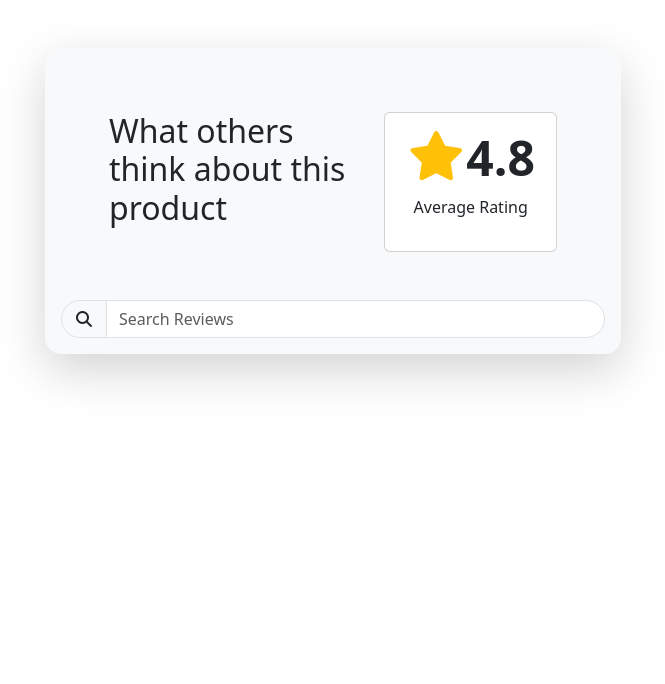
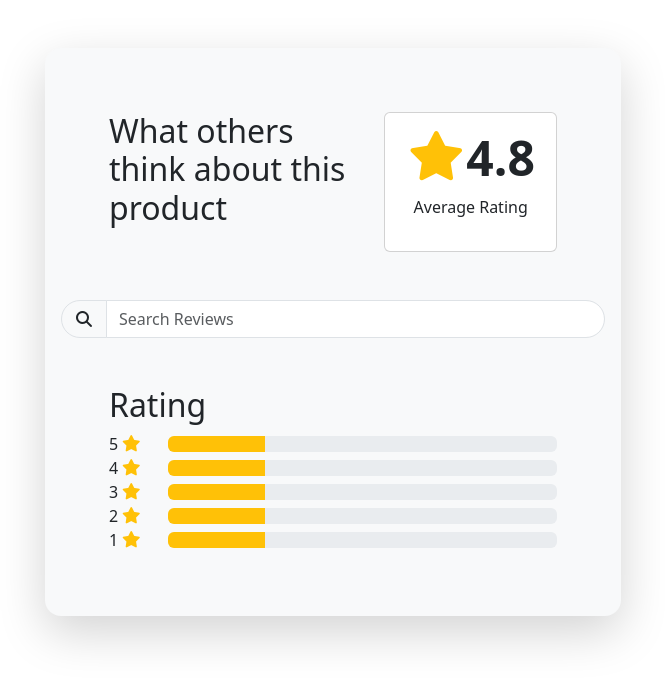
Before and after one commit to Punglitt/RatingComponent, a plain HTML site: page index.html in a window 1280 px wide. Shown: the whole page, without its empty margins (307-972 px from the left). Drawn offline with Linux system fonts and the light colour scheme.

Commit message:
Create Rating Distribution (#4)

```diff
--- a/index.html
+++ b/index.html
@@ -45,6 +45,47 @@
           </div>
         </div>
       </div>
+      <!--Rating Distribution -->
+      <div class="row p-5">
+        <div class="col-12">
+          <h2>Rating</h2>
+          <!--For Level 5 -->
+          <div Class="d-flex align-items-center gap-1">
+            <span>5</span><i class="fa-solid fa-star text-warning"></i>
+            <div class="progress ms-4" role="progressbar" aria-label="Basic  example" style="width: 100%" height="10px">
+              <div class="progress-bar bg-warning" style="width: 25%" height="10px"></div>
+            </div>
+          </div>
+          <!--For Level 4 -->
+          <div Class="d-flex align-items-center gap-1">
+            <span>4</span><i class="fa-solid fa-star text-warning"></i>
+            <div class="progress ms-4" role="progressbar" aria-label="Basic  example" style="width: 100%" height="10px">
+              <div class="progress-bar bg-warning" style="width: 25%" height="10px"></div>
+            </div>
+          </div>
+          <!--For Level 3 -->
+          <div Class="d-flex align-items-center gap-1">
+            <span>3</span><i class="fa-solid fa-star text-warning"></i>
+            <div class="progress ms-4" role="progressbar" aria-label="Basic  example" style="width: 100%" height="10px">
+              <div class="progress-bar bg-warning" style="width: 25%" height="10px"></div>
+            </div>
+          </div>
+          <!--For Level 2 -->
+          <div Class="d-flex align-items-center gap-1">
+            <span>2</span><i class="fa-solid fa-star text-warning"></i>
+            <div class="progress ms-4" role="progressbar" aria-label="Basic  example" style="width: 100%" height="10px">
+              <div class="progress-bar bg-warning" style="width: 25%" height="10px"></div>
+            </div>
+          </div>
+          <!--For Level 1 -->
+          <div Class="d-flex align-items-center gap-1">
+            <span>1</span><i class="fa-solid fa-star text-warning"></i>
+            <div class="progress ms-4" role="progressbar" aria-label="Basic  example" style="width: 100%" height="10px">
+              <div class="progress-bar bg-warning" style="width: 25%" height="10px"></div>
+            </div>
+          </div>
+        </div>
+      </div>
     </div>
 
 </html>
```
Lines whose indentation alone changed are shown as unchanged.
